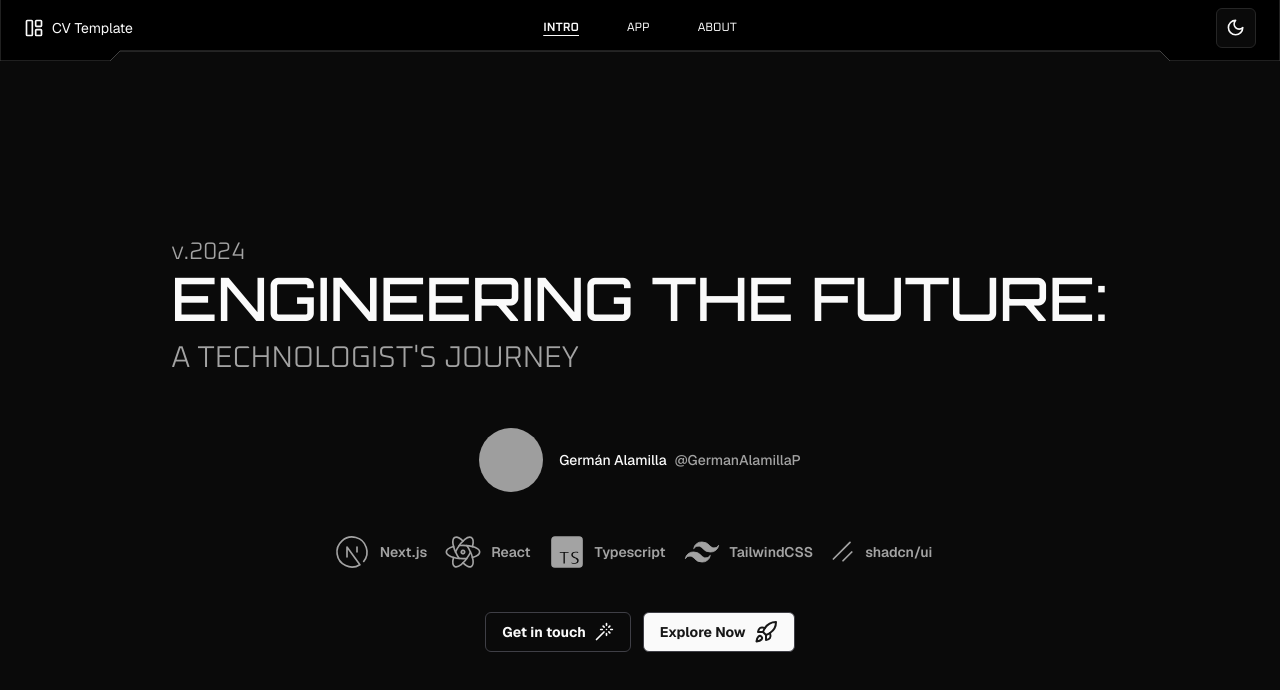
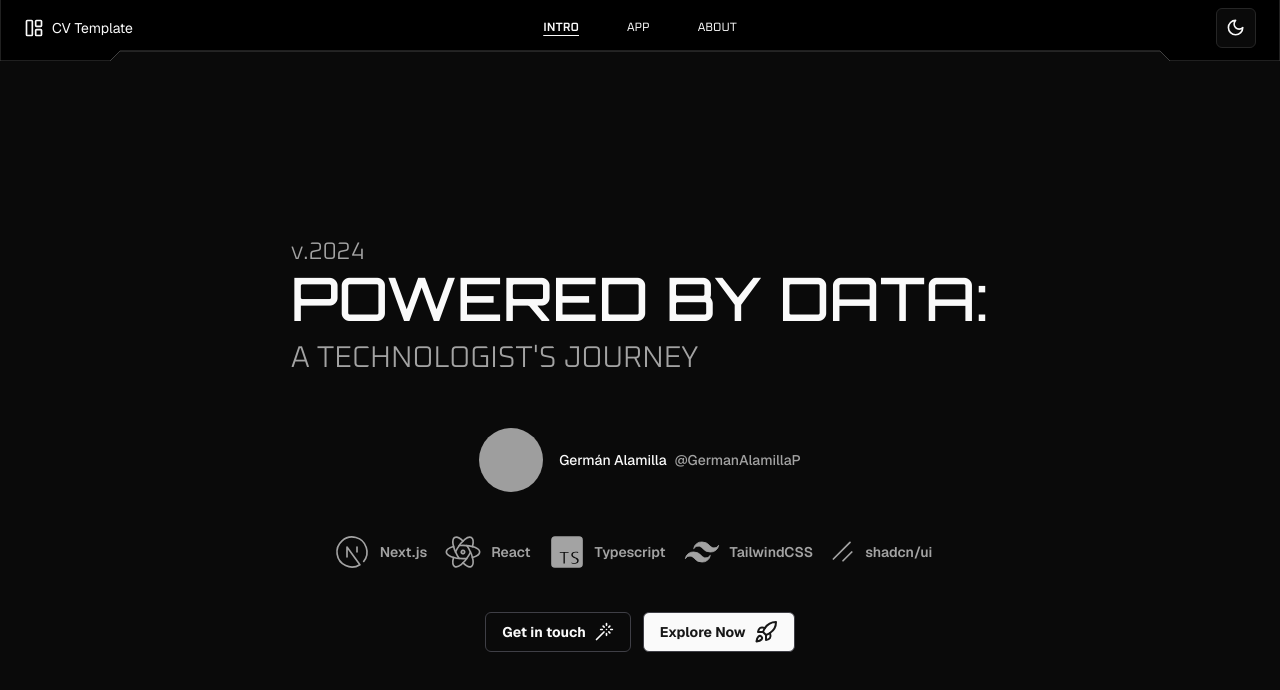
Before and after one commit to gap689/cv, a Next.js app: page / in a window 1280 px wide. Shown: the top 690 px of the page. Built offline with nearby package versions, Linux system fonts and the light colour scheme; grey boxes are pictures that could not be loaded.

Commit message:
changed page title

```diff
--- a/app/page.tsx
+++ b/app/page.tsx
@@ -1,23 +1,19 @@
+import Image from 'next/image'
+import Link from 'next/link'
 import { Button } from '@/components/ui/button'
 import { RESUME_DATA } from '@/data/resume-data'
-import Link from 'next/link'
-import {Atom, Rocket, Wand} from "lucide-react"
+import { Rocket, Wand} from "lucide-react"
 import { BiLogoTypescript } from "react-icons/bi";
-import Image from 'next/image'
 
 export default function Home() {
   return (
     <main className="flex min-h-[600px] h-full dark:bg-inherit flex-col items-center justify-center pt-12">
-      <div className='font-light uppercase sm:p-10 p-5 text-pretty'>
+      <div className='font-light uppercase sm:p-10 p-5 text-pretty sm:min-w-[calc(calc(100vw-200px))] md:min-w-[calc(calc(100vw-308px))] lg:min-w-[calc(calc(100vw-544px))] xl:min-w-[calc(calc(100vw-800px))] 2xl:min-w-[calc(calc(100vw-1000px))'>
         <div className='md:text-2xl text-lg lowercase font-light text-muted-foreground font-oxanium'>
           v.2024
         </div>
         <div className='md:text-6xl text-4xl font-medium font-orbitron text-secondary-foreground'>
-          Engineering the Future:
-          {/* Digital Vanguardism */}
-          {/* Digital Alchemy */}
-          {/* towards a technological future */}
-          {/* embracing technology */}
+          Powered By Data:
         </div>
         <div className='text-muted-foreground py-3 font-oxanium text-xl sm:text-2xl md:text-3xl'>
           A Technologist&apos;s Journey
```
